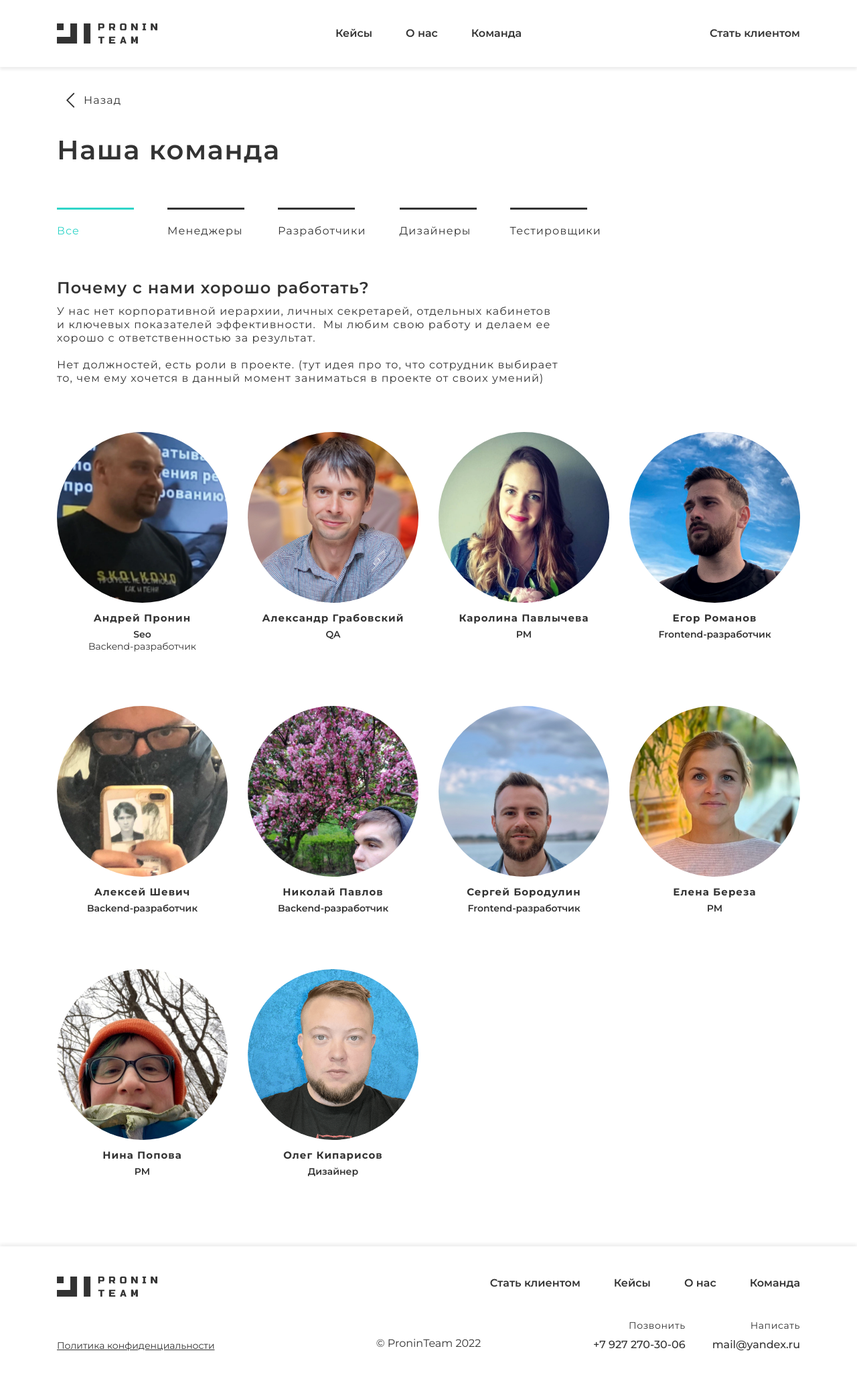
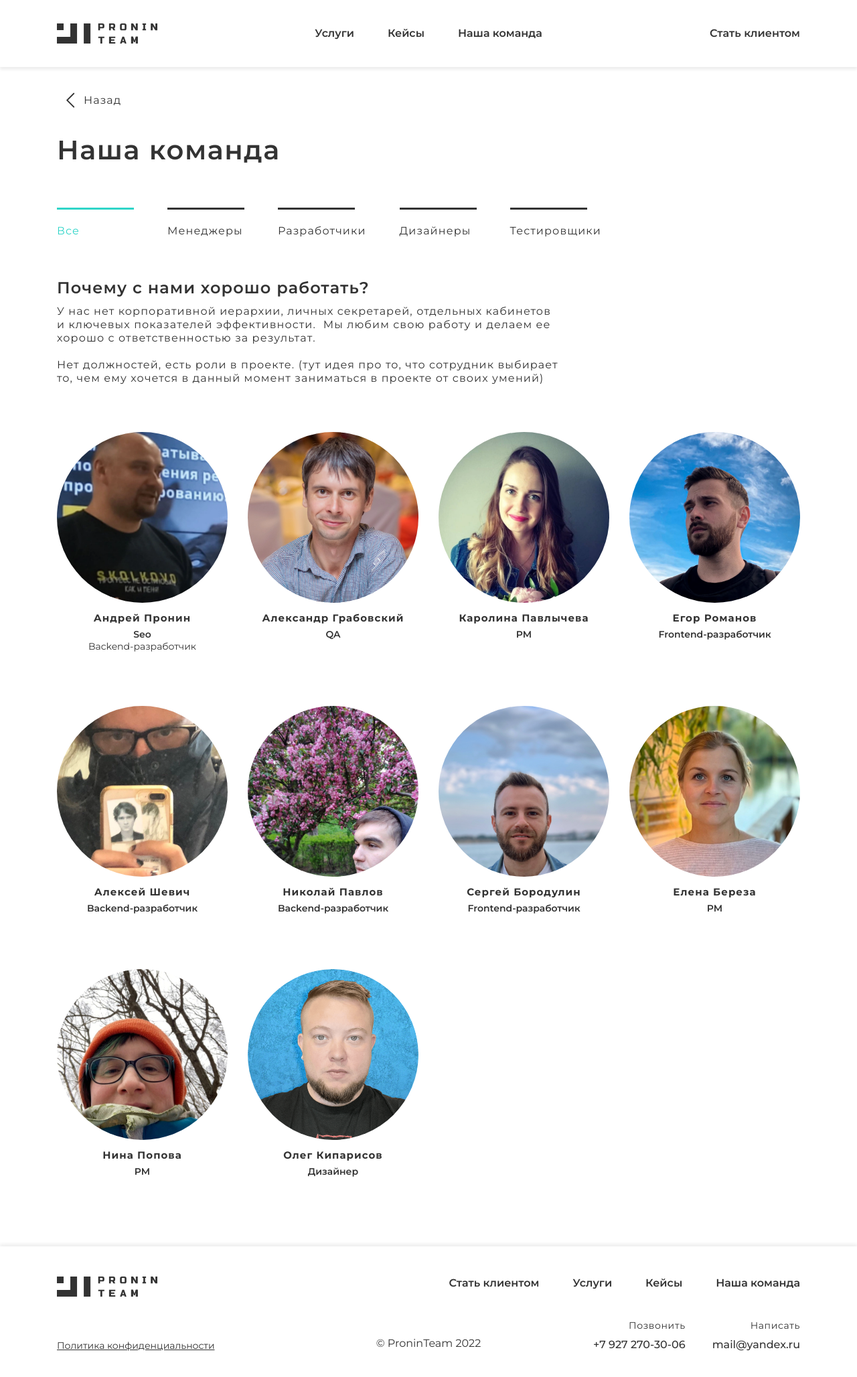
Before and after one commit to Capwell/ProninTeamFront, a Next.js app: page /team in a window 1280 px wide. Shown: the top 2056 px of the page at 67% size. Built offline with nearby package versions, Linux system fonts and the light colour scheme.

Commit message:
feat: change header and footer links

```diff
--- a/components/Footer/Footer.jsx
+++ b/components/Footer/Footer.jsx
@@ -33,17 +33,17 @@ function Footer() {
                 <NavLink className={ stl.nav__link } href="/#brief">
                   Стать клиентом
                 </NavLink>
-                {/* <NavLink className={ stl.nav__link } href="#section-services">
+                <NavLink className={ stl.nav__link } href="/#services">
                   Услуги
-                </NavLink> */}
-                <NavLink className={ stl.nav__link } href="/#cases">
+                </NavLink>
+                <NavLink className={ stl.nav__link } href="/cases">
                   Кейсы
                 </NavLink>
-                <NavLink className={ stl.nav__link } href="/#about">
+                {/* <NavLink className={ stl.nav__link } href="/#about">
                   О нас
-                </NavLink>
+                </NavLink> */}
                 <Link className={ stl.nav__link } href="/team">
-                  Команда
+                  Наша команда
                 </Link>
               </nav>
             </Col>
--- a/components/Header/Header.jsx
+++ b/components/Header/Header.jsx
@@ -37,17 +37,17 @@ function Header() {
             ref={ nav }
             onClick={ burgerMenuClickHandler }
           >
-            {/* <NavLink className={ stl.nav__link } href="#services">
+            <NavLink className={ stl.nav__link } href="/#services">
               Услуги
-            </NavLink> */}
-            <NavLink className={ stl.nav__link } href="/#cases">
+            </NavLink>
+            <NavLink className={ stl.nav__link } href="/cases">
               Кейсы
             </NavLink>
-            <NavLink className={ stl.nav__link } href="/#about">
+            {/* <NavLink className={ stl.nav__link } href="/#about">
               О нас
-            </NavLink>
+            </NavLink> */}
             <Link className={ stl.nav__link } href="/team">
-              Команда
+              Наша команда
             </Link>
             <NavLink className={ stl.nav__link } href="/#brief">
               Стать клиентом
```
Also changed, not shown: styles/globals.scss (+0 -1 lines).
